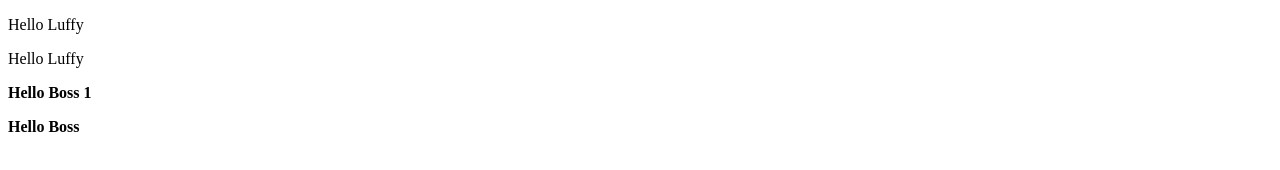
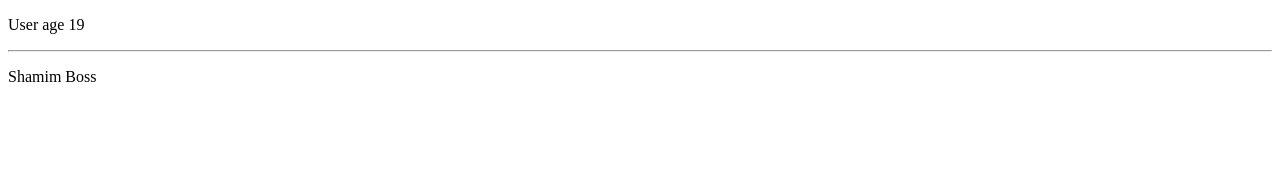
Before and after one commit to WebKawsar/vueJsBasics, a plain HTML site: page index.html in a window 1280 px wide. Drawn offline with Linux system fonts and the light colour scheme.

Commit message:
Done conditional rendering

```diff
--- a/app.js
+++ b/app.js
@@ -2,10 +2,16 @@ new Vue({
   el: "#app",
   data: {
 
-    myText: "Hello Luffy",
-    code: "<strong>Hello Boss</strong>",
+    stdAge: 18,
+    userAge: 19,
+    name: "Imran"
 
+  },
+  methods: {
 
+    changeUser(){
+      return this.name === "Kawsar" ? "Kawsar" : "Shamim"
+    }
 
   }
 
--- a/index.html
+++ b/index.html
@@ -14,11 +14,13 @@
 
     <div id="app">
 
-        <p>{{myText}}</p>
-        <p v-text="myText"></p>
 
-        <p><strong>Hello Boss 1</strong></p>
-        <p v-html="code"></p>
+        <p v-if="userAge > stdAge">User age {{userAge}}</p>
+        <p v-else>Permission nai</p>
+
+        <hr>
+
+        <p v-if="changeUser()">{{changeUser()}} Boss</p>
 
     </div>
 
```
